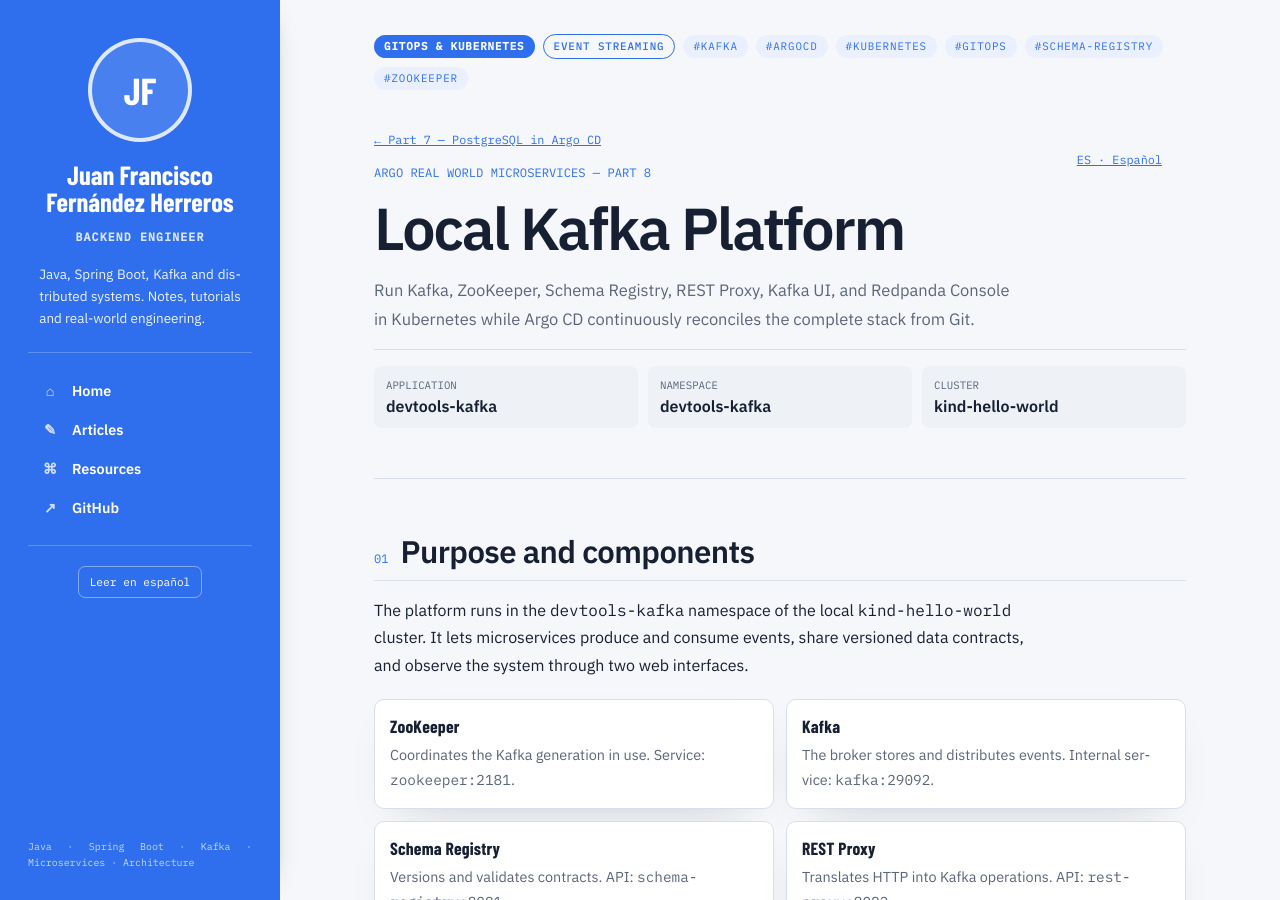
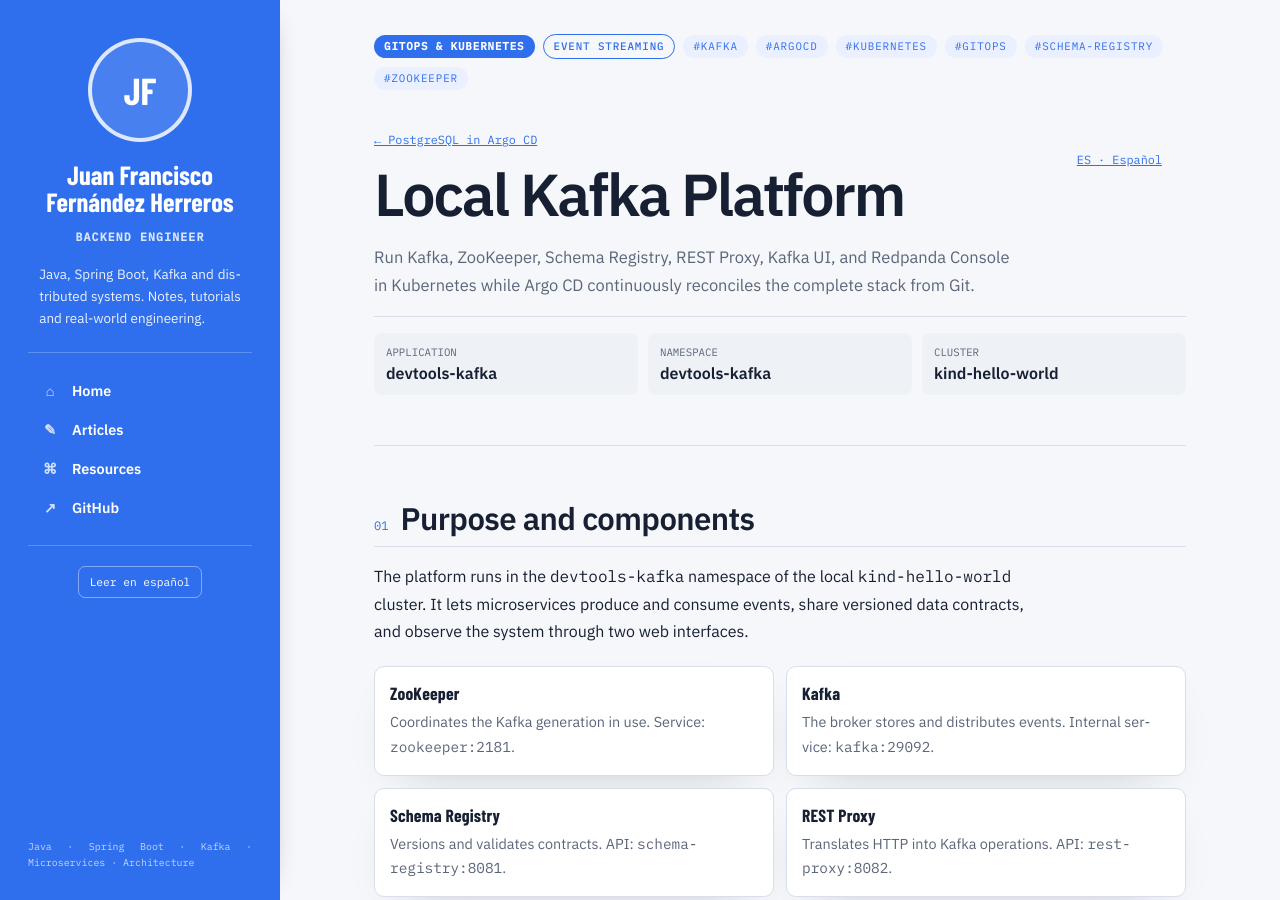
Before and after one commit to juanfranciscofernandezherreros/juanfranciscofernandezherreros.github.io, a Jekyll site: the page built from _posts/2026-08-31-part-8-devtools-kafka.html, in a window 1280 px wide and 900 px high. Built offline with Jekyll 4.4.1, drawn with Linux system fonts in a browser that asks for light colours; some of the changed text lies outside the part shown.

Commit message:
Remove course framing from Kafka article

```diff
--- a/_posts/2026-08-31-part-8-devtools-kafka.html
+++ b/_posts/2026-08-31-part-8-devtools-kafka.html
@@ -5,8 +5,6 @@
 permalink: "/argo-real-world-microservices/part-8/devtools-kafka/"
 lang: "en"
 lang_url: "/argo-real-world-microservices/part-8/devtools-kafka/es/"
-series: "Argo Real World Microservices"
-part: 8
 categories: ["GitOps & Kubernetes"]
 subcategories: ["Event Streaming"]
 tags: ["kafka","argocd","kubernetes","gitops","schema-registry","zookeeper"]
@@ -18,9 +16,8 @@
 </style>
 <div class="sheet">
   <div class="titleblock">
-    <p class="back"><a href="../../part-7/postgresql-argocd/">&larr; Part 7 — PostgreSQL in Argo CD</a></p>
+    <p class="back"><a href="../../part-7/postgresql-argocd/">&larr; PostgreSQL in Argo CD</a></p>
     <p class="lang"><a href="es/">ES · Español</a></p>
-    <p class="eyebrow">Argo Real World Microservices — Part 8</p>
     <h1>Local Kafka Platform</h1>
     <p class="lede">Run Kafka, ZooKeeper, Schema Registry, REST Proxy, Kafka UI, and Redpanda Console in Kubernetes while Argo CD continuously reconciles the complete stack from Git.</p>
     <dl class="stamp"><div><dt>Application</dt><dd>devtools-kafka</dd></div><div><dt>Namespace</dt><dd>devtools-kafka</dd></div><div><dt>Cluster</dt><dd>kind-hello-world</dd></div></dl>
@@ -102,6 +99,6 @@
     <p>The definition is split between <code>applications/devtools-kafka.yaml</code> and the files under <code>manifests/devtools-kafka/</code>: ZooKeeper, Kafka, Schema Registry, REST Proxy, Kafka UI, Redpanda Console, and the PostSync registrar. Git describes the desired state and Argo CD keeps the cluster aligned with it.</p>
   </section>
 
-  <div class="next"><strong>Kafka platform complete</strong><p>The local event platform is now declarative, observable, and ready for microservices to use through stable in-cluster endpoints.</p><a href="../../">Return to the complete course &rarr;</a></div>
+  <div class="next"><strong>Kafka platform complete</strong><p>The local event platform is now declarative, observable, and ready for microservices to use through stable in-cluster endpoints.</p><a href="/">Back to all articles &rarr;</a></div>
   <footer>Technical article from the <a href="https://github.com/juanfranciscofernandezherreros/gitops-config"><code>gitops-config</code> repository</a>.</footer>
 </div>
```
